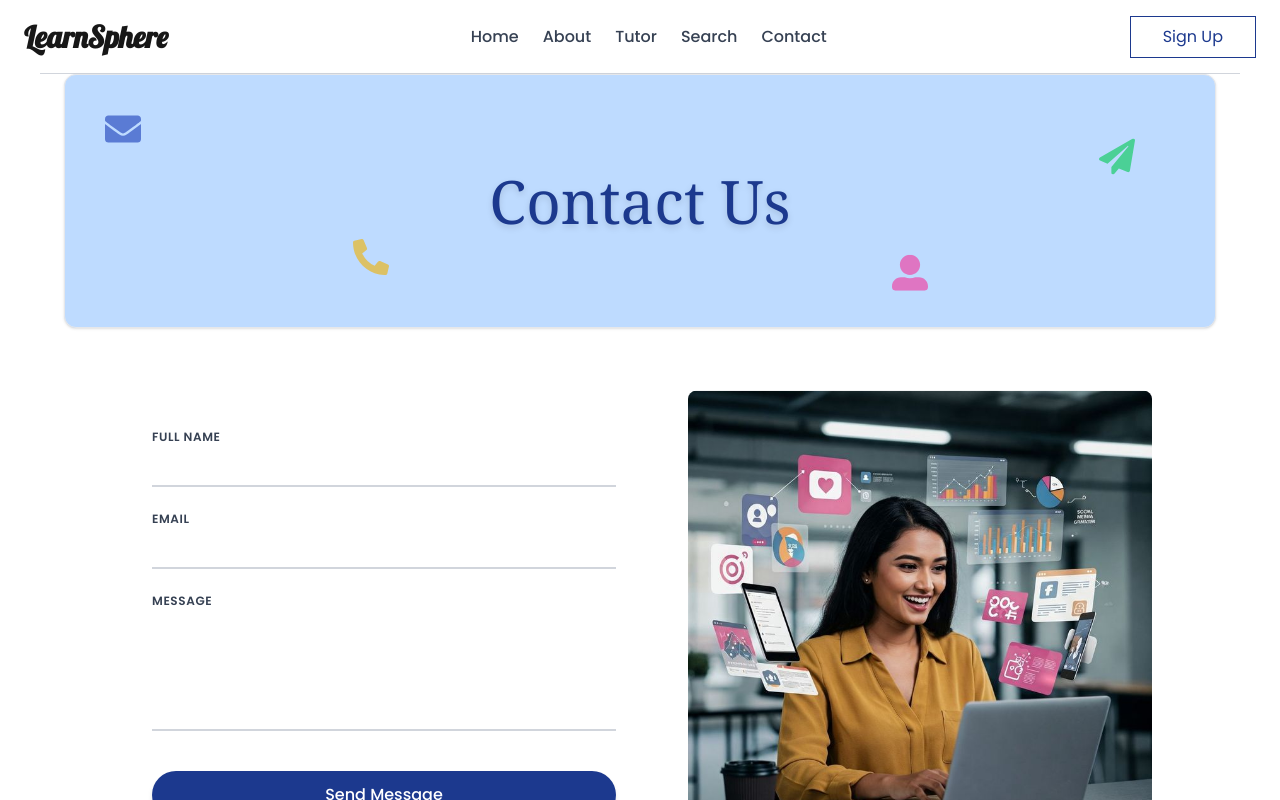
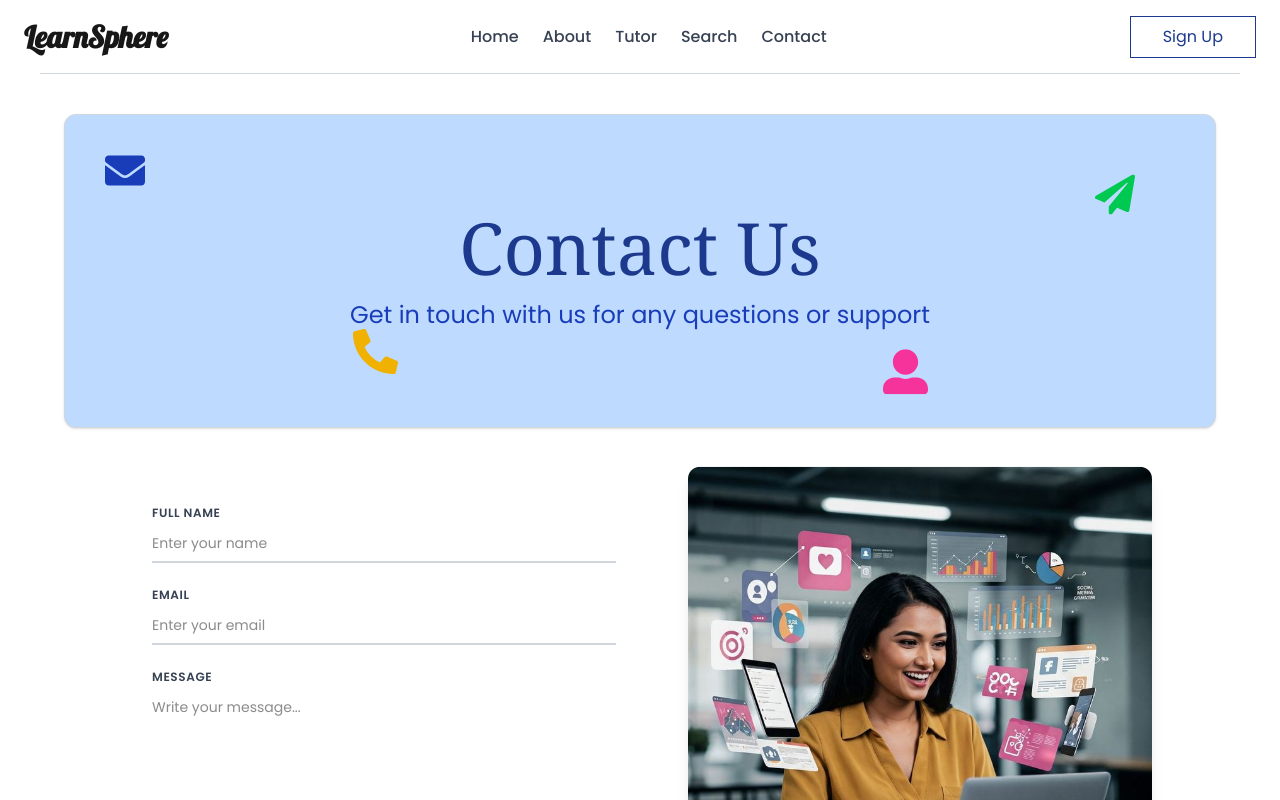
Before and after one commit to CodeQueen-AI/LMS-UI-Website-, a Next.js app: page /Contact in a window 1280 px wide. Shown: the top 800 px of the page. Built offline with nearby package versions, Linux system fonts and the light colour scheme.

Commit message:
Update page.tsx

```diff
--- a/app/Contact/page.tsx
+++ b/app/Contact/page.tsx
@@ -1,6 +1,5 @@
 "use client";
-
-import { motion, easeInOut } from "framer-motion";
+import { motion, easeInOut, easeOut } from "framer-motion";
 import { Poppins } from "next/font/google";
 import { FaEnvelope, FaPhoneAlt, FaPaperPlane, FaUserAlt } from "react-icons/fa";
 import Image from "next/image";
@@ -16,121 +15,84 @@ export default function ContactPage() {
     transition: { duration: 3.5, repeat: Infinity, ease: easeInOut },
   };
 
-  const fadeUp = {
-    hidden: { opacity: 0, y: 40 },
-    visible: { opacity: 1, y: 0, transition: { duration: 0.6, ease: easeInOut } },
+  const scrollFade = {
+    initial: { opacity: 0, y: 60 },
+    whileInView: { opacity: 1, y: 0 },
+    transition: { duration: 0.6, ease: easeOut },
+    viewport: { once: true, amount: 0.3 },
   };
 
   return (
-    <div className={`flex flex-col items-center ${poppins.className}`}>
-      {/* ==== Banner Section ==== */}
-      <section className="relative bg-blue-200 py-24 px-4 sm:px-8 md:px-12 lg:px-16 max-w-6xl w-full mx-auto overflow-hidden shadow-sm border border-gray-200 rounded-xl">
+    <div className={`bg-white ${poppins.className}`}>
+      {/* ==================== BANNER ==================== */}
+      <motion.section
+        {...scrollFade}
+        className="relative bg-blue-200 py-24 px-4 sm:px-8 md:px-12 lg:px-16 max-w-6xl mx-auto mt-10 mb-10 overflow-hidden shadow-sm border border-gray-300 rounded-xl"
+      >
         {/* Floating Icons */}
-        <motion.div
-          animate={floatAnimation}
-          className="absolute top-10 left-10 text-blue-800 opacity-60 text-4xl"
-        >
-          <FaEnvelope />
+        <motion.div className="absolute top-10 left-10 text-blue-800" animate={floatAnimation}>
+          <FaEnvelope size={40} />
         </motion.div>
 
         <motion.div
+          className="absolute bottom-12 left-1/4 text-yellow-500"
           animate={{ ...floatAnimation, transition: { duration: 4, repeat: Infinity, ease: easeInOut } }}
-          className="absolute bottom-12 left-1/4 text-yellow-500 opacity-60 text-4xl"
         >
-          <FaPhoneAlt />
+          <FaPhoneAlt size={45} />
         </motion.div>
 
         <motion.div
-          animate={{ ...floatAnimation, transition: { duration: 5, repeat: Infinity, ease: easeInOut } }}
-          className="absolute top-16 right-20 text-green-500 opacity-60 text-4xl"
+          className="absolute top-16 right-20 text-green-500"
+          animate={{ ...floatAnimation, transition: { duration: 3.5, repeat: Infinity, ease: easeInOut } }}
         >
-          <FaPaperPlane />
+          <FaPaperPlane size={40} />
         </motion.div>
 
         <motion.div
-          animate={{ ...floatAnimation, transition: { duration: 3.8, repeat: Infinity, ease: easeInOut } }}
-          className="absolute bottom-8 right-1/4 text-pink-500 opacity-60 text-4xl"
+          className="absolute bottom-8 right-1/4 text-pink-500"
+          animate={{ ...floatAnimation, transition: { duration: 5, repeat: Infinity, ease: easeInOut } }}
         >
-          <FaUserAlt />
+          <FaUserAlt size={45} />
         </motion.div>
 
-        {/* Main Title */}
+        {/* Main Text */}
         <div className="relative z-10 text-center">
-          <h1 className="text-5xl md:text-6xl font-medium text-blue-900 font-serif drop-shadow-md">
-            Contact Us
-          </h1>
+          <h1 className="text-6xl md:text-7xl font-serif font-medium text-blue-900 mb-4">Contact Us</h1>
+          <p className="text-xl md:text-2xl text-blue-800 mt-2">
+            Get in touch with us for any questions or support
+          </p>
         </div>
-      </section>
+      </motion.section>
 
-      {/* ==== Contact Section ==== */}
-      <motion.div
-        initial="hidden"
-        whileInView="visible"
-        variants={fadeUp}
-        viewport={{ once: true }}
-        className="flex flex-col md:flex-row justify-between items-center gap-12 w-full max-w-6xl px-4 sm:px-8 md:px-12 lg:px-16 mt-16 mb-20"
-      >
+      {/* ==================== CONTACT FORM + IMAGE ==================== */}
+      <motion.div {...scrollFade} className="flex flex-col md:flex-row justify-between items-center gap-12 w-full max-w-6xl px-4 sm:px-8 md:px-12 lg:px-16 mx-auto mb-20">
         {/* Left: Form */}
         <div className="flex-1 w-full p-4 sm:p-6">
           <form className="flex flex-col gap-6">
-            {/* Full Name */}
             <div className="flex flex-col">
-              <label className="text-xs font-semibold tracking-wider uppercase mb-1 text-gray-700">
-                Full Name
-              </label>
-              <input
-                type="text"
-                className="border-b-2 border-gray-300 focus:border-sky-900 outline-none py-2 text-sm transition-all duration-300"
-              />
+              <label className="text-xs font-semibold tracking-wider uppercase mb-1 text-gray-700">Full Name</label>
+              <input type="text" placeholder="Enter your name" className="border-b-2 border-gray-300 focus:border-sky-900 outline-none py-2 text-sm transition-all duration-300" />
             </div>
 
-            {/* Email */}
             <div className="flex flex-col">
-              <label className="text-xs font-semibold tracking-wider uppercase mb-1 text-gray-700">
-                Email
-              </label>
-              <input
-                type="email"
-                className="border-b-2 border-gray-300 focus:border-sky-900 outline-none py-2 text-sm transition-all duration-300"
-              />
+              <label className="text-xs font-semibold tracking-wider uppercase mb-1 text-gray-700">Email</label>
+              <input type="email" placeholder="Enter your email" className="border-b-2 border-gray-300 focus:border-sky-900 outline-none py-2 text-sm transition-all duration-300" />
             </div>
 
-            {/* Message */}
             <div className="flex flex-col">
-              <label className="text-xs font-semibold tracking-wider uppercase mb-1 text-gray-700">
-                Message
-              </label>
-              <textarea
-                rows={5}
-                className="border-b-2 border-gray-300 focus:border-sky-900 outline-none py-2 text-sm resize-none transition-all duration-300"
-              ></textarea>
+              <label className="text-xs font-semibold tracking-wider uppercase mb-1 text-gray-700">Message</label>
+              <textarea rows={5} placeholder="Write your message..." className="border-b-2 border-gray-300 focus:border-sky-900 outline-none py-2 text-sm resize-none transition-all duration-300"></textarea>
             </div>
 
-            {/* Submit Button */}
-            <motion.button
-              whileHover={{ scale: 1.05 }}
-              whileTap={{ scale: 0.95 }}
-              type="submit"
-              className="cursor-pointer mt-4 bg-blue-900 text-white py-3 rounded-full font-medium shadow-md hover:bg-blue-800 transition-all duration-300"
-            >
+            <motion.button whileHover={{ scale: 1.05 }} whileTap={{ scale: 0.95 }} type="submit" className="cursor-pointer mt-4 bg-blue-900 text-white py-3 rounded-full font-medium shadow-md hover:bg-blue-800 transition-all duration-300">
               Send Message
             </motion.button>
           </form>
         </div>
 
         {/* Right: Image */}
-        <motion.div
-          animate={{ y: [0, -10, 0] }}
-          transition={{ duration: 5, repeat: Infinity, ease: easeInOut }}
-          className="flex-1 w-full flex justify-center"
-        >
-          <Image
-            src="/Contact.jpg"
-            alt="Contact illustration"
-            width={500}
-            height={400}
-            className="object-cover rounded-lg"
-          />
+        <motion.div animate={{ y: [0, -10, 0] }} transition={{ duration: 5, repeat: Infinity, ease: easeInOut }} className="flex-1 w-full flex justify-center">
+          <Image src="/Contact.jpg" alt="Contact illustration" width={500} height={400} className="object-cover rounded-xl shadow-lg" />
         </motion.div>
       </motion.div>
     </div>
```
